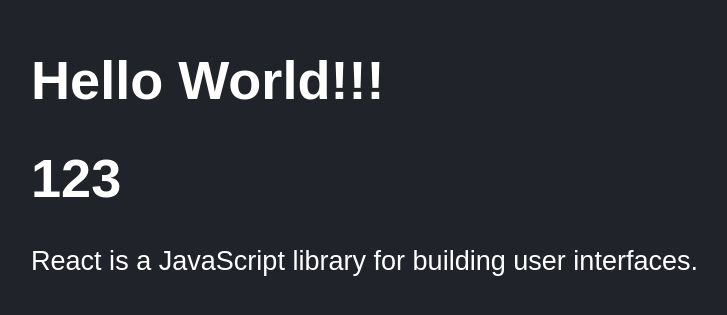
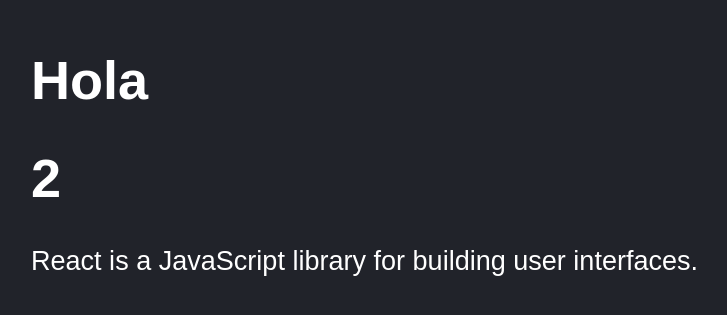
Before and after one commit to chalscc/React-Counter, a React (Vite) app: page / in a window 1280 px wide. Shown: the part 135-450 px from the top of the page, without its empty margins (117-844 px from the left). Built offline with nearby package versions, Linux system fonts and the light colour scheme.

Commit message:
Comunicacion entre componentes

```diff
--- a/src/FirstApp.jsx
+++ b/src/FirstApp.jsx
@@ -1,11 +1,12 @@
 const newMessage = 123
 
 
-const FirstApp = () => {
+const FirstApp = ( {title = 'Default', suma} ) => {
 
    return (
     <>
-        <h1>{ newMessage }</h1>
+        <h1>{ title }</h1>
+        <h1>{ suma }</h1>
         <p>React is a JavaScript library for building user interfaces.</p>
     </>
     );
--- a/src/main.jsx
+++ b/src/main.jsx
@@ -8,7 +8,6 @@ import './styles.css'
 
 ReactDOM.createRoot(document.getElementById('root')).render(
     <React.StrictMode>
-        <HelloWorldApp />
-        <FirstApp />
+        <FirstApp title='Hola' suma = {1+1} />
     </React.StrictMode>
 )
```
